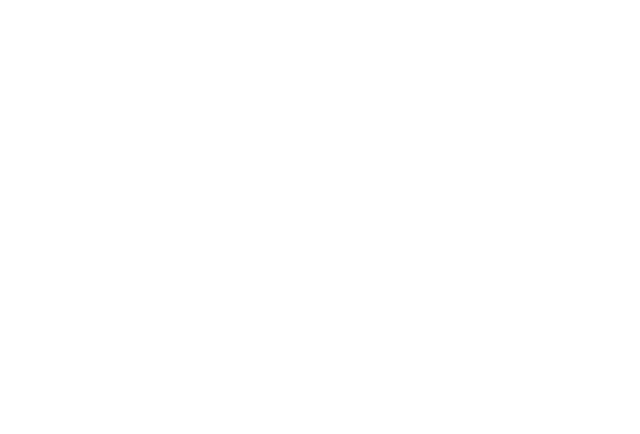
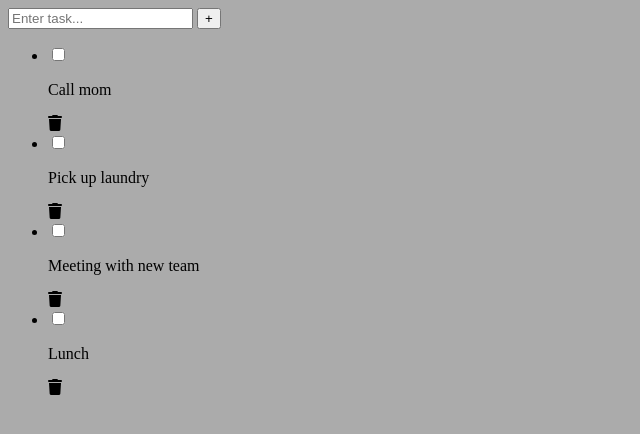
Before and after one commit to evansroy/todo_list, a plain HTML site: page index.html in a window 1280 px wide. Shown: the whole page, without its empty margins (0-640 px from the left). Drawn offline with Linux system fonts and the light colour scheme.

Commit message:
creates html structure

```diff
--- a/index.html
+++ b/index.html
@@ -5,9 +5,47 @@
     <meta http-equiv="X-UA-Compatible" content="IE=edge">
     <meta name="viewport" content="width=device-width, initial-scale=1.0">
     <link rel="stylesheet" href="style.css">
+    <link rel="stylesheet" href="https://cdnjs.cloudflare.com/ajax/libs/font-awesome/6.3.0/css/all.min.css" integrity="sha512-SzlrxWUlpfuzQ+pcUCosxcglQRNAq/DZjVsC0lE40xsADsfeQoEypE+enwcOiGjk/bSuGGKHEyjSoQ1zVisanQ==" crossorigin="anonymous" referrerpolicy="no-referrer" />
     <title>Todo List</title>
 </head>
 <body>
+    <div class="container">
+        <form action="">
+            <input type="text" placeholder="Enter task...">
+            <button>+</button>
+        </form>
+        <ul class="tasks">
+            <li class="task">
+                <div class="content">
+                    <input type="checkbox" name="" id="">
+                    <p>Call mom</p>
+                </div>
+                <i class="fa fa-trash" aria-hidden="true"></i>
+            </li>
+            <li class="task">
+                <div class="content">
+                    <input type="checkbox" name="" id="">
+                    <p>Pick up laundry</p>
+                </div>
+                <i class="fa fa-trash" aria-hidden="true"></i>
+
+            </li>
+            <li class="task">
+                <div class="content">
+                    <input type="checkbox" name="" id="">
+                    <p>Meeting with new team</p>
+                </div>
+                <i class="fa fa-trash" aria-hidden="true"></i>
+            </li>
+            <li class="task">
+                <div class="content">
+                    <input type="checkbox" name="" id="">
+                    <p>Lunch</p>
+                </div>
+                <i class="fa fa-trash" aria-hidden="true"></i>
+            </li>
+        </ul>
+    </div>
 
 </body>
 </html>
--- a/style.css
+++ b/style.css
@@ -0,0 +1,3 @@
+body{
+    background-color: #ABABAB;
+}
```
